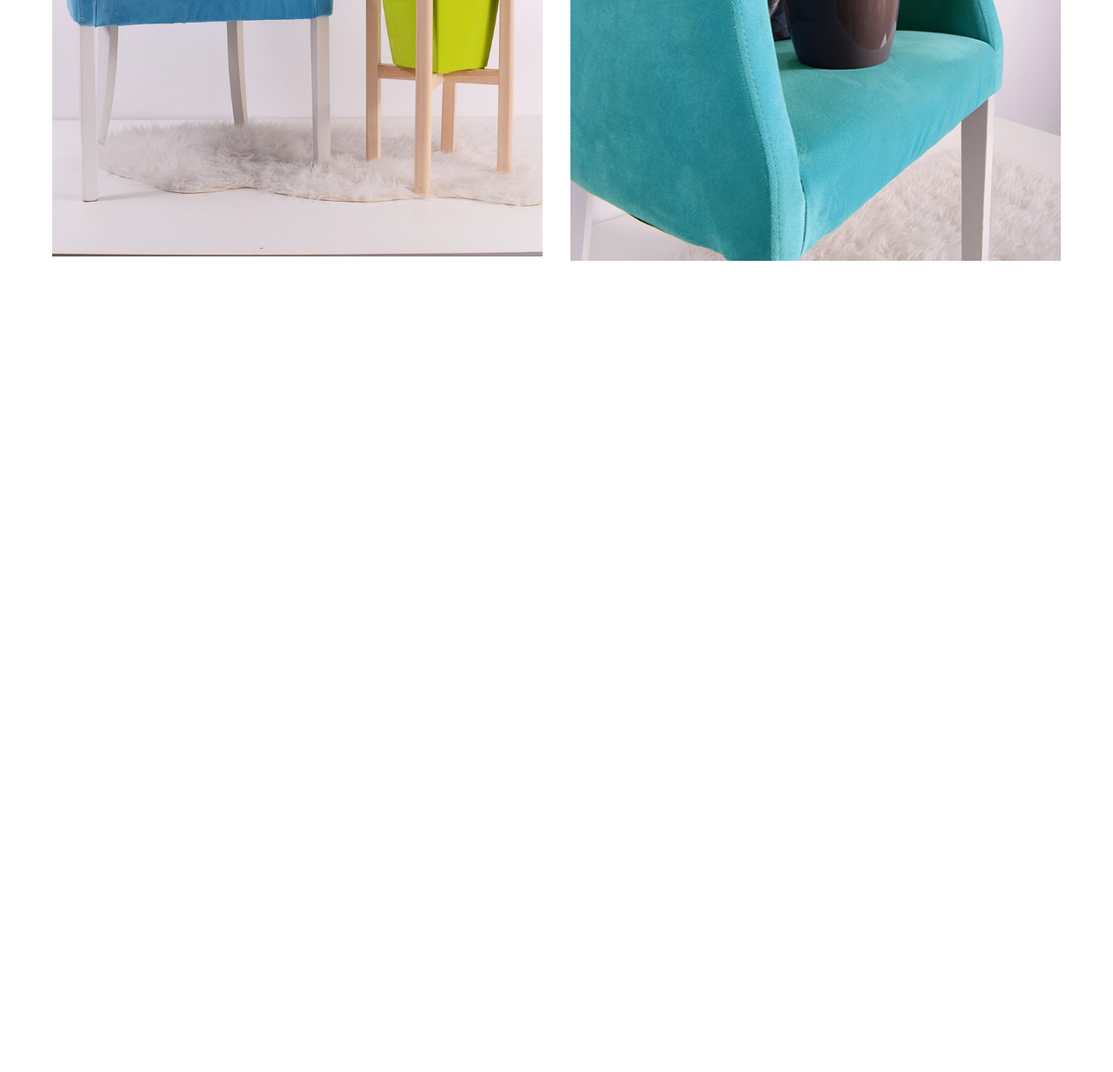
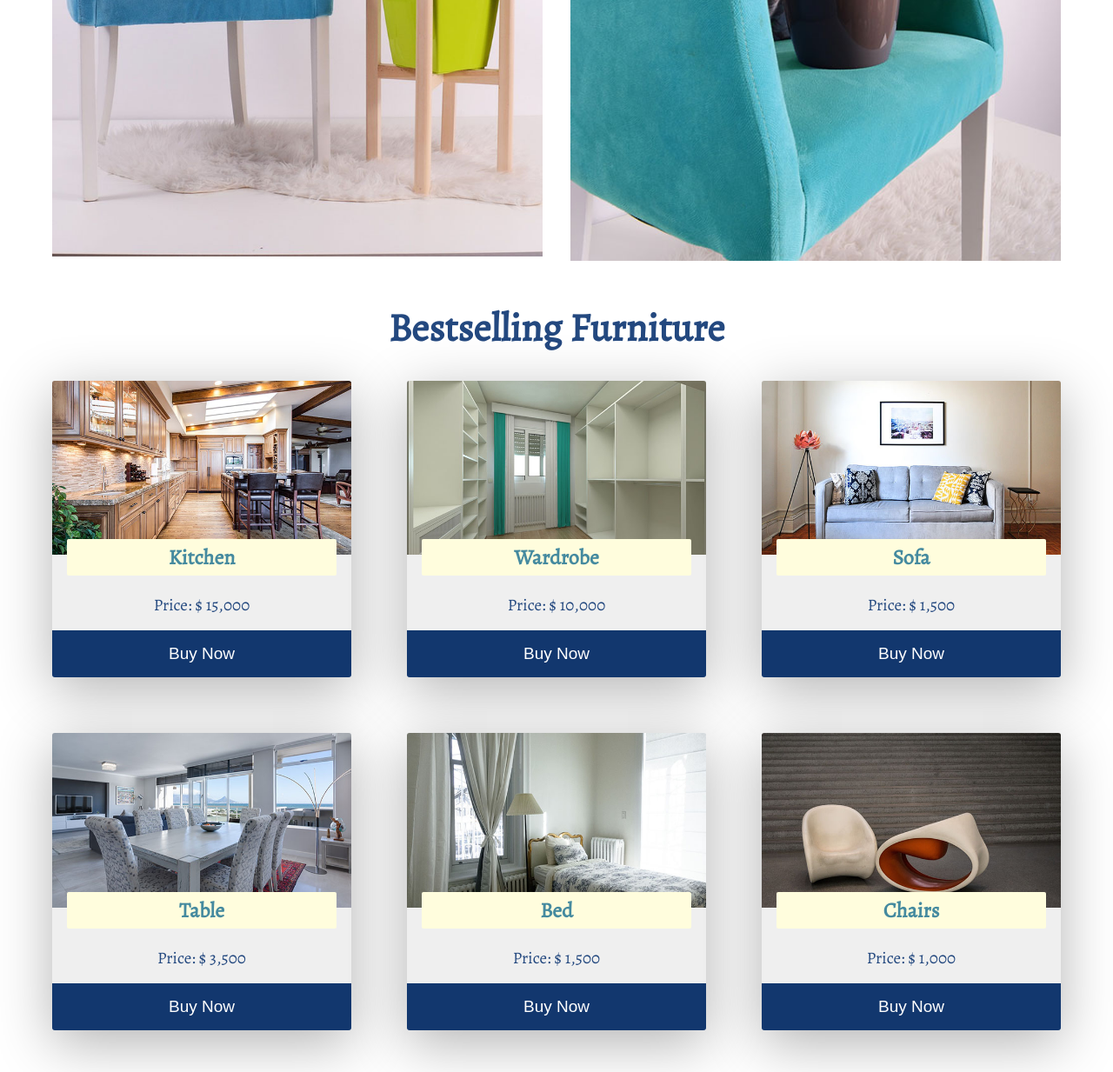
Before and after one commit to jasonghlin/flex-grid-practice-project, a plain HTML site: page Section 008 - Project 2 - Furnture Website/index.html in a window 1280 px wide. Shown: the part 1217-2450 px from the top of the page at 87% size. Before the commit the page ends 1517 px from the top, so only its background shows below. Drawn offline with nearby package versions, Linux system fonts and the light colour scheme.

Commit message:
add bestselling funiture part

```diff
--- a/Section 008 - Project 2 - Furnture Website/index.html
+++ b/Section 008 - Project 2 - Furnture Website/index.html
@@ -216,6 +216,51 @@
             <img src="./images/day-offer-img-two.jpg" class="day-offer-img-two">
         </section>
         <!-- end of day offer -->
+
+        <!-- bestselling furniture -->
+        <section class="bestselling-furniture">
+            <h1 class="bestselling-furniture-header">Bestselling Furniture</h1>
+            <div class="bestselling-furniture-cards">
+                <div class="bestselling-furniture-card">
+                    <img src="./images/bestsellig-furniture-kitchen.jpg" class="bestselling-furniture-img">
+                    <h2 class="bestselling-furniture-heading">Kitchen</h2>
+                    <p class="bestselling-furniture-paragraph">Price: $ 15,000</p>
+                    <button class="bestselling-furniture-btn">Buy Now</button>
+                </div>
+                <div class="bestselling-furniture-card">
+                    <img src="./images/bestsellig-furniture-wardrobe.jpg" class="bestselling-furniture-img">
+                    <h2 class="bestselling-furniture-heading">Wardrobe</h2>
+                    <p class="bestselling-furniture-paragraph">Price: $ 10,000</p>
+                    <button class="bestselling-furniture-btn">Buy Now</button>
+                </div>
+                <div class="bestselling-furniture-card">
+                    <img src="./images/bestsellig-furniture-sofa.jpg" class="bestselling-furniture-img">
+                    <h2 class="bestselling-furniture-heading">Sofa</h2>
+                    <p class="bestselling-furniture-paragraph">Price: $ 1,500</p>
+                    <button class="bestselling-furniture-btn">Buy Now</button>
+                </div>
+                <div class="bestselling-furniture-card">
+                    <img src="./images/bestsellig-furniture-table.jpg" class="bestselling-furniture-img">
+                    <h2 class="bestselling-furniture-heading">Table</h2>
+                    <p class="bestselling-furniture-paragraph">Price: $ 3,500</p>
+                    <button class="bestselling-furniture-btn">Buy Now</button>
+                </div>
+                <div class="bestselling-furniture-card">
+                    <img src="./images/bestsellig-furniture-bed.jpg" class="bestselling-furniture-img">
+                    <h2 class="bestselling-furniture-heading">Bed</h2>
+                    <p class="bestselling-furniture-paragraph">Price: $ 1,500</p>
+                    <button class="bestselling-furniture-btn">Buy Now</button>
+                </div>
+                <div class="bestselling-furniture-card">
+                    <img src="./images/bestsellig-furniture-chairs.jpg" class="bestselling-furniture-img">
+                    <h2 class="bestselling-furniture-heading">Chairs</h2>
+                    <p class="bestselling-furniture-paragraph">Price: $ 1,000</p>
+                    <button class="bestselling-furniture-btn">Buy Now</button>
+                </div>
+            </div>
+        </section>
+
+        <!-- end of bestselling furniture -->
     </div>
 
 
--- a/Section 008 - Project 2 - Furnture Website/style.css
+++ b/Section 008 - Project 2 - Furnture Website/style.css
@@ -20,7 +20,7 @@ body {
     display: grid;
     /* 前兩個 column 是空的， 其他內容佔據剩下的 8 個 column*/
     grid-template-columns: minmax(6rem, 1fr) repeat(8, minmax(min-content, 16rem)) minmax(6rem, 1fr);
-    grid-template-rows: repeat(3, min-content) 70vh min-content;
+    grid-template-rows: repeat(3, min-content) 70vh repeat(5, min-content);
     grid-row-gap: 1.6rem;
     margin-top: 1.6rem;
 }
@@ -502,3 +502,69 @@ body {
 }
 
 /* end of day offer */
+
+/* bestselling furniture */
+.bestselling-furniture {
+    grid-column: 2 / 10;
+    grid-row: 6 / 7;
+}
+
+.bestselling-furniture-header {
+    font-size: 4.5rem;
+    color: #23487f;
+    text-align: center;
+    margin: 3rem 0;
+}
+
+.bestselling-furniture-cards {
+    display: grid;
+    grid-template-columns: repeat(auto-fit, minmax(30rem, 1fr));
+    grid-gap: 6.4rem
+}
+
+.bestselling-furniture-card {
+    background-color: #efefef;
+    box-shadow: 0 1.5rem 6rem rgba(0, 0, 0, .3);
+
+}
+
+.bestselling-furniture-img {
+    width: 100%;
+    border-radius: .3rem .3rem 0 0;
+}
+
+.bestselling-furniture-heading {
+    background-color: #fffddd;
+    width: 90%;
+    margin: auto;
+    text-align: center;
+    font-size: 2.4rem;
+    color: #458a9f;
+    padding: .5rem 0;
+    border-radius: .2rem;
+    transform: translateY(-50%);
+}
+
+.bestselling-furniture-paragraph {
+    font-size: 1.9rem;
+    color: #23487f;
+    text-align: center;
+    margin-bottom: 1.6rem;
+}
+
+.bestselling-furniture-btn {
+    width: 100%;
+    padding: 1.6rem 0;
+    background-color: #12376e;
+    font-size: 1.9rem;
+    color: #fff;
+    border: none;
+    border-radius: 0 0 .3rem .3rem;
+    cursor: pointer;
+}
+
+.bestselling-furniture-btn:hover {
+    background-color: #23487f;
+}
+
+/* end of bestselling furniture */
```
